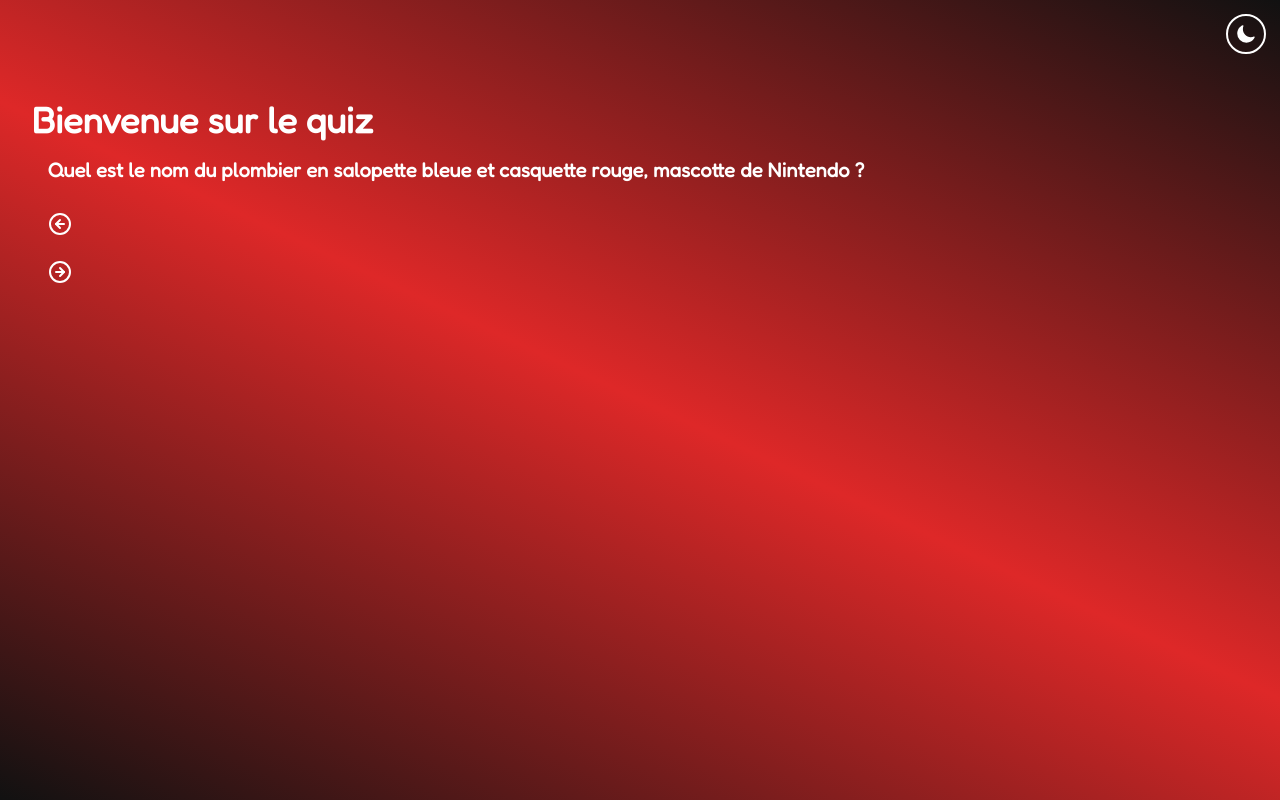
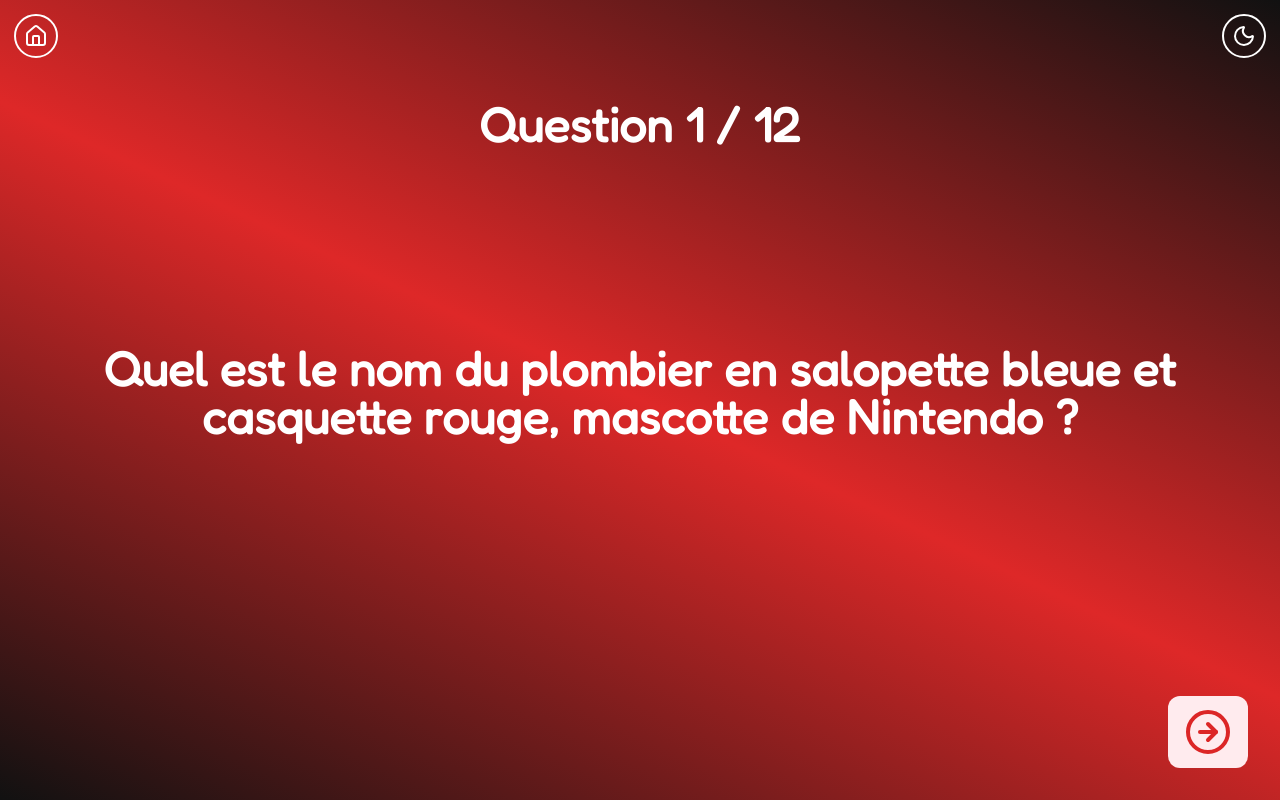
Before and after one commit to Mickael-Mesloub/quiz-en-rouge-et-noir, a React (Vite) app: page /quizz in a window 1280 px wide. Built offline with nearby package versions, Linux system fonts and the light colour scheme.

Commit message:
[WIP] refactor+style: rename QuestionList and QuestionListItem + create separate components + edit styles

```diff
--- a/src/App.css
+++ b/src/App.css
@@ -26,6 +26,7 @@
   --color-accent-600: rgba(var(--accent-600));
   --color-app-base-bg: rgba(var(--app-base-bg));
   --color-app-gradient-bg: var(--app-gradient-bg);
+
   --font-main: "Fredoka-Regular", sans-serif;
 }
 
--- a/src/shared/components/Header.tsx
+++ b/src/shared/components/Header.tsx
@@ -1,18 +1,26 @@
-import { GoSun } from "react-icons/go";
-import { IoMoon } from "react-icons/io5";
 import { twMerge } from "tailwind-merge";
 import { useThemeContext } from "@/shared/hooks";
 import { Button } from "@/shared/components/ui";
+import { HEADER_HEIGHT } from "@/shared/constants/layout";
+import { House, Moon, Sun } from "lucide-react";
+import { useNavigate } from "react-router-dom";
 
 export default function Header() {
+  const navigate = useNavigate();
   const { theme, changeTheme } = useThemeContext();
   const isDarkTheme = theme === "dark";
-  const handleClick = (_e: React.MouseEvent<HTMLButtonElement>) => {
+  const handleSwitchTheme = (_e: React.MouseEvent<HTMLButtonElement>) => {
     changeTheme(isDarkTheme ? "light" : "dark");
   };
+
+  const handleNavigateToHome = () => {
+    navigate("/");
+  };
+
   return (
     <StyledHeader>
-      <ToggleThemeBtn onClick={handleClick}></ToggleThemeBtn>
+      <GoToHomeBtn onClick={handleNavigateToHome} />
+      <ToggleThemeBtn onClick={handleSwitchTheme}></ToggleThemeBtn>
     </StyledHeader>
   );
 }
@@ -23,8 +31,13 @@
   ...restProps
 }: React.HTMLProps<HTMLHeadElement>) {
   const baseStyle = "sticky top-0 p-4 text-right";
+
   return (
-    <header className={twMerge(baseStyle, className)} {...restProps}>
+    <header
+      className={twMerge(baseStyle, className)}
+      style={{ height: HEADER_HEIGHT }}
+      {...restProps}
+    >
       {children}
     </header>
   );
@@ -45,10 +58,24 @@
       {...restProps}
     >
       {isDarkTheme ? (
-        <GoSun aria-label="Toggle light mode" />
+        <Sun aria-label="Toggle light mode" />
       ) : (
-        <IoMoon aria-label="Toggle dark mode" />
+        <Moon aria-label="Toggle dark mode" />
       )}
     </Button>
   );
 }
+
+function GoToHomeBtn({
+  className = "",
+  ...restProps
+}: React.ComponentProps<typeof Button>) {
+  const baseStyle =
+    "fixed top-4 left-4 text-primary-500 outline-primary hover:bg-primary-500 hover:text-accent-600 focus-visible:bg-primary-500 focus-visible:text-accent-600 rounded-full p-2 text-xl outline-2 transition-colors ml-auto";
+
+  return (
+    <Button className={twMerge(baseStyle, className)} {...restProps}>
+      <House aria-label="Go to home screen" />
+    </Button>
+  );
+}
--- /dev/null
+++ b/src/shared/components/Quizz/QuestionCard.tsx
@@ -0,0 +1,41 @@
+import QuestionCardActions from "@/shared/components/Quizz/QuestionCardActions";
+import QuestionCardHeader from "@/shared/components/Quizz/QuestionCardHeader";
+import QuestionCardContent from "@/shared/components/Quizz/QuestionCardContent";
+import { HEADER_HEIGHT } from "@/shared/constants/layout";
+import useQuizz from "@/shared/hooks/useQuizz";
+import { Question } from "@/shared/types";
+
+interface QuestionCardProps {
+  questions: Question[];
+}
+
+const containerHeight: number = window.innerHeight - HEADER_HEIGHT;
+
+export default function QuestionCard({ questions }: QuestionCardProps) {
+  const {
+    currentQuestionIndex,
+    handleClickNextQuestion,
+    handleClickPrevQuestion,
+    isFirstQuestion,
+    isLastQuestion,
+  } = useQuizz({ questions });
+
+  return (
+    <div
+      className="flex flex-col items-center justify-between"
+      style={{ minHeight: containerHeight }}
+    >
+      <QuestionCardHeader
+        currentQuestionIndex={currentQuestionIndex}
+        numberOfQuestions={questions.length}
+      />
+      <QuestionCardContent question={questions[currentQuestionIndex]} />
+      <QuestionCardActions
+        handleClickNextQuestion={handleClickNextQuestion}
+        handleClickPrevQuestion={handleClickPrevQuestion}
+        isFirstQuestion={isFirstQuestion}
+        isLastQuestion={isLastQuestion}
+      />
+    </div>
+  );
+}
--- /dev/null
+++ b/src/shared/components/Quizz/QuestionCardActions.tsx
@@ -0,0 +1,56 @@
+import { Button } from "@/shared/components/ui";
+import { CircleArrowLeft, CircleArrowRight } from "lucide-react";
+import { twMerge } from "tailwind-merge";
+
+interface QuestionCardActionsProps {
+  handleClickNextQuestion: () => void;
+  handleClickPrevQuestion: () => void;
+  isFirstQuestion: boolean;
+  isLastQuestion: boolean;
+}
+
+export default function QuestionCardActions({
+  handleClickNextQuestion,
+  handleClickPrevQuestion,
+  isFirstQuestion,
+  isLastQuestion,
+}: QuestionCardActionsProps) {
+  return (
+    <div className="relative flex w-full flex-1">
+      {!isFirstQuestion && (
+        <SwitchQuestionBtn
+          className="bottom-8 left-8 hover:-translate-x-1"
+          disabled={isFirstQuestion}
+          onClick={handleClickPrevQuestion}
+        >
+          <CircleArrowLeft size={48} />
+        </SwitchQuestionBtn>
+      )}
+
+      {!isLastQuestion && (
+        <SwitchQuestionBtn
+          className="right-8 bottom-8 hover:translate-x-1"
+          disabled={isLastQuestion}
+          onClick={handleClickNextQuestion}
+        >
+          <CircleArrowRight size={48} />
+        </SwitchQuestionBtn>
+      )}
+    </div>
+  );
+}
+
+function SwitchQuestionBtn({
+  children,
+  className = "",
+  ...restProps
+}: React.ComponentProps<typeof Button>) {
+  const baseStyle =
+    "absolute bg-accent-50 text-accent-500 hover:opacity-85 transition-all active:translate-y-1";
+
+  return (
+    <Button className={twMerge(baseStyle, className)} {...restProps}>
+      {children}
+    </Button>
+  );
+}
--- /dev/null
+++ b/src/shared/components/Quizz/QuestionCardContent.tsx
@@ -0,0 +1,16 @@
+import { Heading2 } from "@/shared/components/ui";
+import { Question } from "@/shared/types";
+
+interface QuestionCardContentProps {
+  question: Question;
+}
+
+export default function QuestionCardContent({
+  question,
+}: QuestionCardContentProps) {
+  return (
+    <div className="flex flex-2 items-center justify-center p-8">
+      <Heading2 className="text-center text-5xl">{question.question}</Heading2>
+    </div>
+  );
+}
--- /dev/null
+++ b/src/shared/components/Quizz/QuestionCardHeader.tsx
@@ -0,0 +1,17 @@
+import { Heading2 } from "@/shared/components/ui";
+
+interface QuestionCardHeaderProps {
+  currentQuestionIndex: number;
+  numberOfQuestions: number;
+}
+
+export default function QuestionCardHeader({
+  currentQuestionIndex,
+  numberOfQuestions,
+}: QuestionCardHeaderProps) {
+  return (
+    <Heading2 className="mt-8 text-center text-5xl">
+      Question {currentQuestionIndex + 1} / {numberOfQuestions}
+    </Heading2>
+  );
+}
--- a/src/shared/components/Quizz/QuestionList.tsx
+++ /dev/null
@@ -1,31 +0,0 @@
-import QuestionListItem from "@/shared/components/Quizz/QuestionListItem";
-import { Button } from "@/shared/components/ui";
-import useQuizz from "@/shared/hooks/useQuizz";
-import { Question } from "@/shared/types";
-import { CircleArrowLeft, CircleArrowRight } from "lucide-react";
-
-interface QuestionListProps {
-  questions: Question[];
-}
-
-export default function QuestionList({ questions }: QuestionListProps) {
-  const {
-    currentQuestionIndex,
-    handleClickNextQuestion,
-    handleClickPrevQuestion,
-    isFirstQuestion,
-    isLastQuestion,
-  } = useQuizz({ questions });
-
-  return (
-    <div>
-      <QuestionListItem question={questions[currentQuestionIndex]} />
-      <Button disabled={isFirstQuestion} onClick={handleClickPrevQuestion}>
-        <CircleArrowLeft />
-      </Button>
-      <Button disabled={isLastQuestion} onClick={handleClickNextQuestion}>
-        <CircleArrowRight />
-      </Button>
-    </div>
-  );
-}
--- a/src/shared/components/Quizz/QuestionListItem.tsx
+++ /dev/null
@@ -1,14 +0,0 @@
-import { Heading2 } from "@/shared/components/ui";
-import { Question } from "@/shared/types";
-
-interface QuestionListItemProps {
-  question: Question;
-}
-
-export default function QuestionListItem({ question }: QuestionListItemProps) {
-  return (
-    <div className="h-full w-full shrink-0 grow p-4">
-      <Heading2>{question.question}</Heading2>
-    </div>
-  );
-}
--- a/src/shared/components/Quizz/Quizz.tsx
+++ b/src/shared/components/Quizz/Quizz.tsx
@@ -1,15 +1,9 @@
-import QuestionsList from "@/shared/components/Quizz/QuestionList";
-import { Heading2 } from "@/shared/components/ui";
+import QuestionCard from "@/shared/components/Quizz/QuestionCard";
 import questionsData from "@/data/questions.json";
 import { Question } from "@/shared/types";
 
 export default function Quizz() {
   const questions: Question[] = questionsData;
 
-  return (
-    <div className="p-8">
-      <Heading2 className="text-4xl">{"Bienvenue sur le quiz"}</Heading2>
-      <QuestionsList questions={questions} />
-    </div>
-  );
+  return <QuestionCard questions={questions} />;
 }
--- a/src/shared/components/ui/Button.tsx
+++ b/src/shared/components/ui/Button.tsx
@@ -7,11 +7,15 @@
 }: React.ButtonHTMLAttributes<HTMLButtonElement>) {
   const baseStyle =
     "flex cursor-pointer items-center gap-2 rounded-xl px-4 py-3 font-bold text-primary-50";
+  const disabledStyle =
+    "disabled:translate-0 disabled:hover:bg-secondary-100 disabled:hover:opacity-100 disabled:bg-secondary-100 disabled:text-secondary-500";
+
   return (
     <button
       type="button"
-      className={twMerge(baseStyle, className)}
+      className={twMerge(baseStyle, disabledStyle, className)}
       {...restProps}
+      tabIndex={0}
     >
       {children}
     </button>
--- /dev/null
+++ b/src/shared/constants/layout.ts
@@ -0,0 +1 @@
+export const HEADER_HEIGHT = 68;
```
